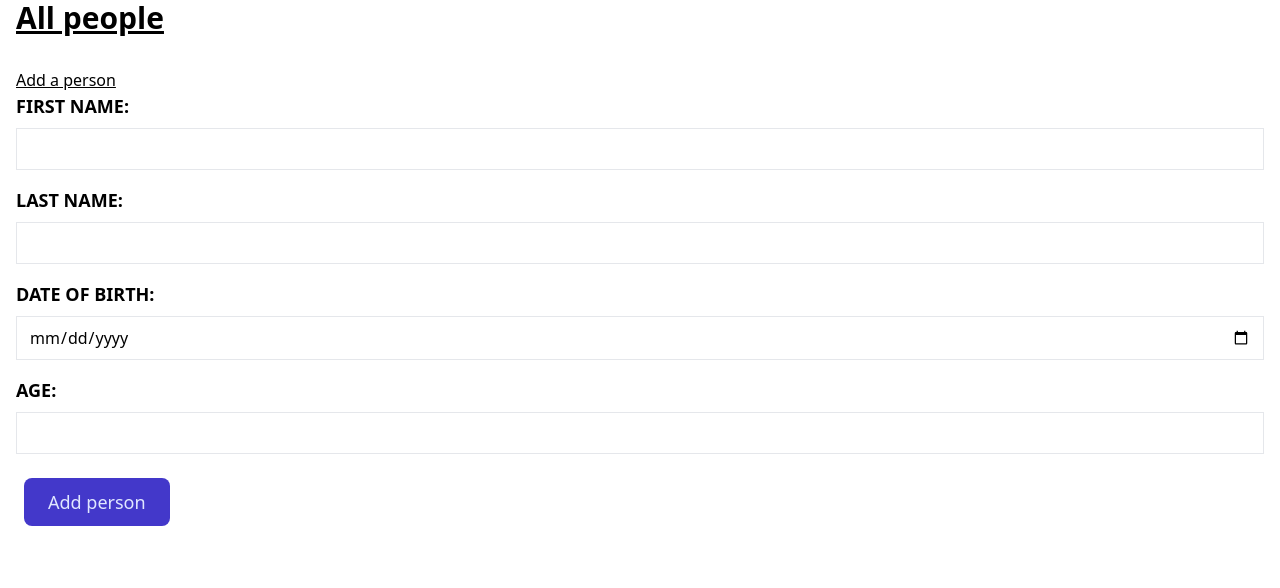
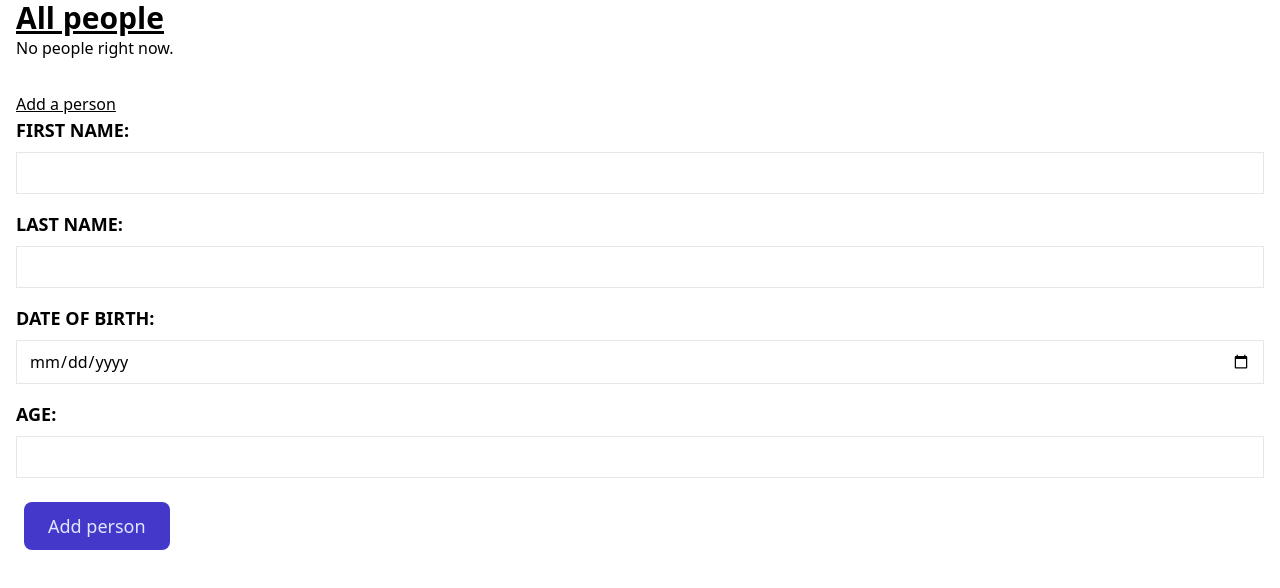
Before and after one commit to zanderambrose/expense_tracker_FE, a Next.js app: page / in a window 1280 px wide. Shown: the top 588 px of the page. Built offline with nearby package versions, Linux system fonts and the light colour scheme.

Commit message:
Update displayUsers data if no results.

```diff
--- a/pages/index.tsx
+++ b/pages/index.tsx
@@ -22,9 +22,13 @@ const Home: NextPage = () => {
   }, [])
 
   function displayUsers() {
-    return people.map((person) => {
-      return <li className='list-disc' key={`${person.first_name} ${person.last_name}`}>{person.first_name}, {person.last_name}, was born on {person.date_of_birth} and is {person.age} years old.</li>
-    })
+    if (people.length > 0) {
+      return people.map((person) => {
+        return <li className='list-disc' key={`${person.first_name} ${person.last_name}`}>{person.first_name}, {person.last_name}, was born on {person.date_of_birth} and is {person.age} years old.</li>
+      })
+    } else {
+      return <div>No people right now.</div>
+    }
   }
 
   const handleOnClick = (e: React.SyntheticEvent) => {
```
